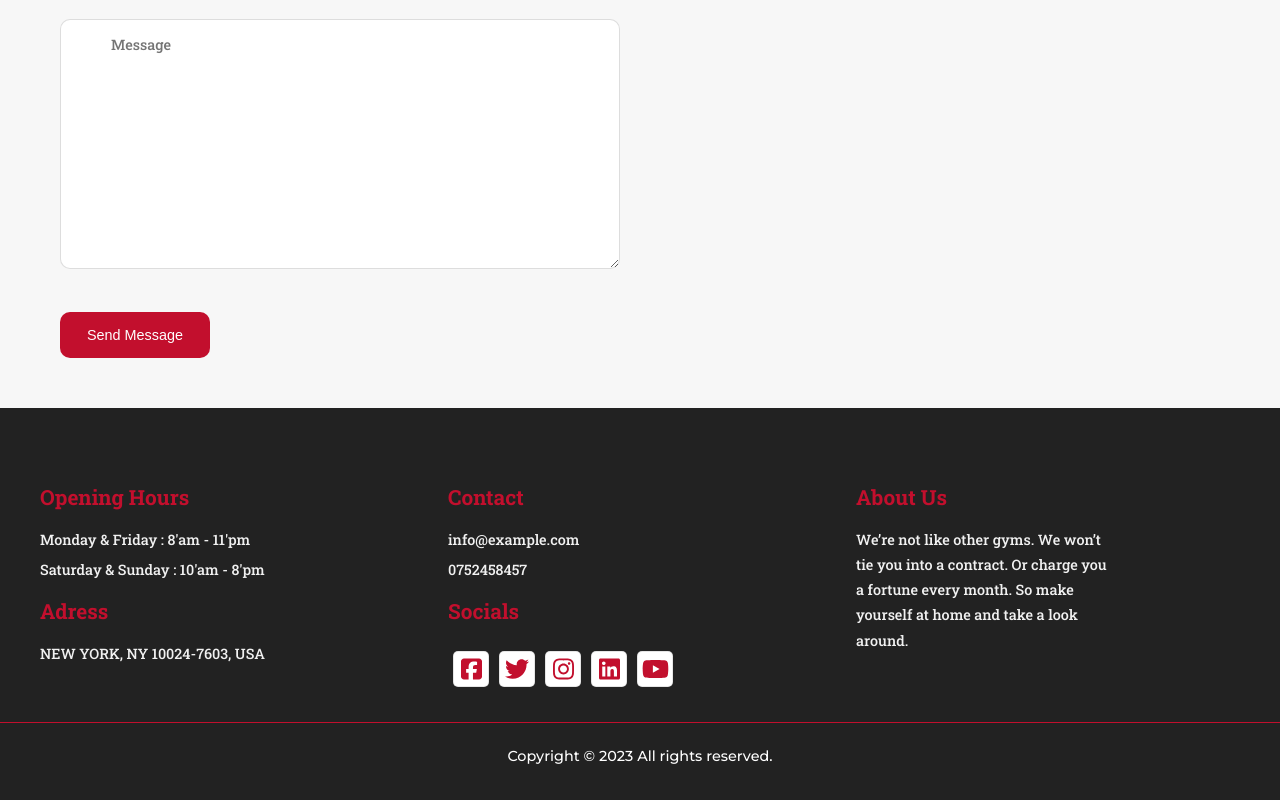
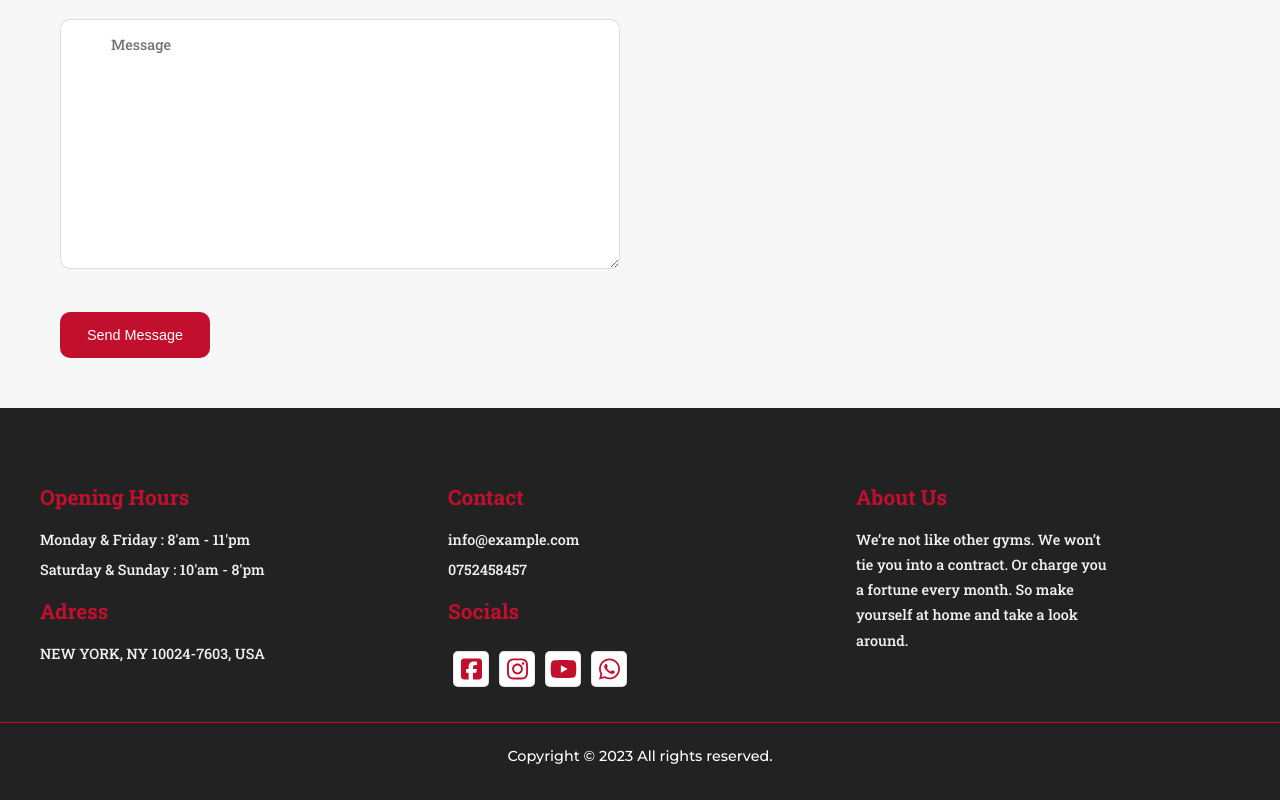
Before and after one commit to ufukcankurt/training-project, a React (Create React App) app: page / in a window 1280 px wide. Shown: the part 7921-8721 px from the top of the page. Built offline with nearby package versions, Linux system fonts and the light colour scheme.

Commit message:
refactor(socials-footer): update social links

```diff
--- a/src/components/socials/Socials.jsx
+++ b/src/components/socials/Socials.jsx
@@ -3,31 +3,34 @@ import React from "react";
 import { FontAwesomeIcon } from "@fortawesome/react-fontawesome";
 import {
   faFacebookSquare,
-  faTwitter,
   faInstagram,
   faYoutube,
-  faLinkedin,
+  faWhatsapp
 } from "@fortawesome/free-brands-svg-icons";
 
 const Socials = () => {
   return (
     <div className={styles.container}>
+      <a href="https://www.facebook.com/greatbearfitnessuk" target="_blank" rel="noreferrer">
         <div className={`${styles.item} ${styles.facebook}`}>
           <FontAwesomeIcon icon={faFacebookSquare} className={styles.icon} />
         </div>
-      <div className={`${styles.item} ${styles.twitter}`}>
-        <FontAwesomeIcon icon={faTwitter} className={styles.icon} />
-      </div>
+      </a>
+      <a href="https://instagram.com/greatbearfitnessuk/" target="_blank" rel="noreferrer">
         <div className={`${styles.item} ${styles.instagram}`}>
           <FontAwesomeIcon icon={faInstagram} className={styles.icon} />
         </div>
-
-      <div className={`${styles.item} ${styles.linkedin}`}>
-        <FontAwesomeIcon icon={faLinkedin} className={styles.icon} />
-      </div>
+      </a>
+      <a href="https://www.youtube.com/@GreatBearFitnessUK" target="_blank" rel="noreferrer">
         <div className={`${styles.item} ${styles.youtube}`}>
           <FontAwesomeIcon icon={faYoutube} className={styles.icon} />
         </div>
+      </a>
+      <a href="https://wa.me/message/LLYCPWMPWGFFN1"target="_blank" rel="noreferrer">
+        <div className={`${styles.item} ${styles.whatsapp}`}>
+          <FontAwesomeIcon icon={faWhatsapp} className={styles.icon} />
+        </div>
+      </a>
     </div>
   );
 };
--- a/src/components/socials/socials.module.css
+++ b/src/components/socials/socials.module.css
@@ -41,8 +41,8 @@
   border: 1px solid #ff0000;
 }
 
-.linkedin:hover {
-  background: #0077b5;
+.whatsapp:hover {
+  background: #25d366;
   color: #fff;
-  border: 1px solid #0077b5;
+  border: 1px solid #25d366;
 }
```
Lines whose indentation alone changed are shown as unchanged.
